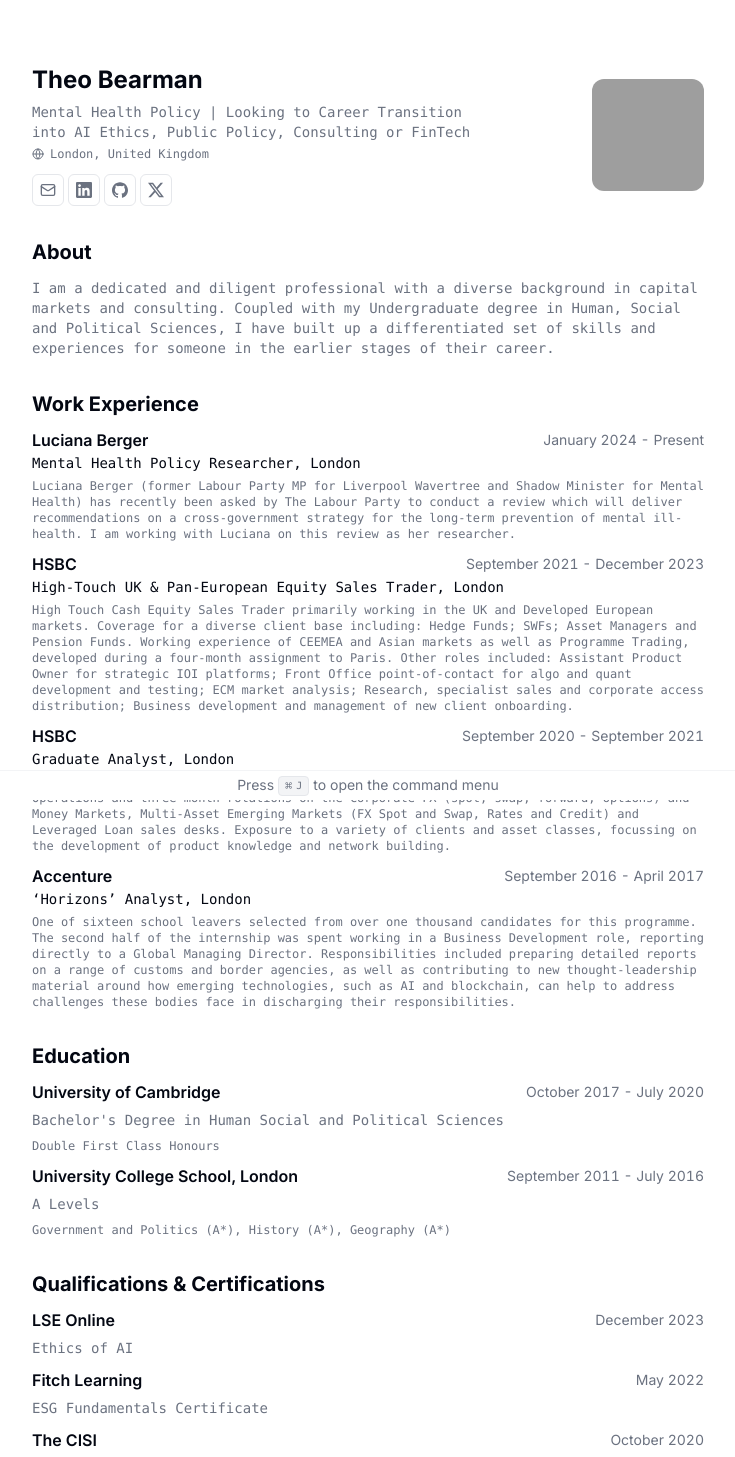
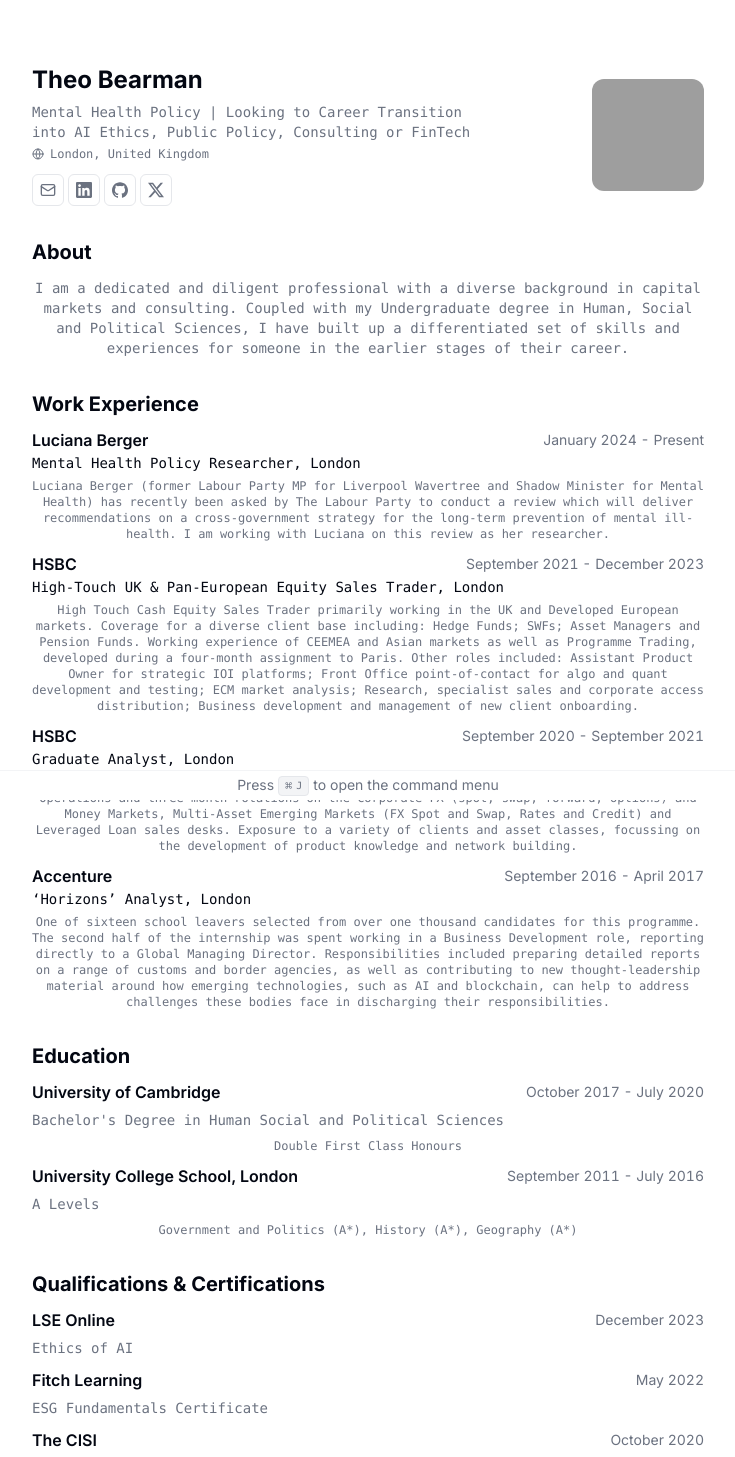
Before and after one commit to TheoBearman/Resume, a Next.js app: page / in a window 1280 px wide. Shown: the top 1457 px of the page, without its empty margins (272-1007 px from the left). Built offline with nearby package versions, Linux system fonts and the light colour scheme; grey boxes are pictures that could not be loaded.

Commit message:
Update page.tsx

```diff
--- a/src/app/page.tsx
+++ b/src/app/page.tsx
@@ -75,7 +75,7 @@
         </div>
         <Section>
           <h2 className="text-xl font-bold">About</h2>
-          <p className="text-pretty font-mono text-sm text-muted-foreground">
+          <p className="text-pretty font-mono text-sm text-muted-foreground text-center">
             {RESUME_DATA.summary}
           </p>
         </Section>
@@ -86,7 +86,7 @@
               <Card key={work.company}>
                 <CardHeader>
                   <div className="flex items-center justify-between gap-x-2 text-base text-center">
-                    <h3 className="inline-flex items-center justify-center gap-x-1 font-semibold leading-none">
+                    <h3 className="inline-flex items-center justify-center gap-x-1 font-semibold leading-none text-center">
                      <a> {work.company} </a>
                   </h3>
                     <div className="text-sm tabular-nums text-gray-500">
@@ -98,7 +98,7 @@
                     {work.title}
                   </h4>
                 </CardHeader>
-                <CardContent className="mt-2 text-xs">
+                <CardContent className="mt-2 text-xs text-center">
                   {work.description}
                 </CardContent>
               </Card>
@@ -112,7 +112,7 @@
               <Card key={education.school}>
                 <CardHeader>
                   <div className="flex items-center justify-between gap-x-2 text-base text-center">
-                    <h3 className="font-semibold leading-none">
+                    <h3 className="font-semibold leading-none text-center">
                       {education.school}
                     </h3>
                     <div className="text-sm tabular-nums text-gray-500">
@@ -121,7 +121,7 @@
                   </div>
                 </CardHeader>
                 <CardContent className="mt-2">{education.degree}</CardContent>
-                <CardContent className="mt-2 text-xs">
+                <CardContent className="mt-2 text-xs text-center">
                   {education.description}
                 </CardContent>
               </Card>
```
